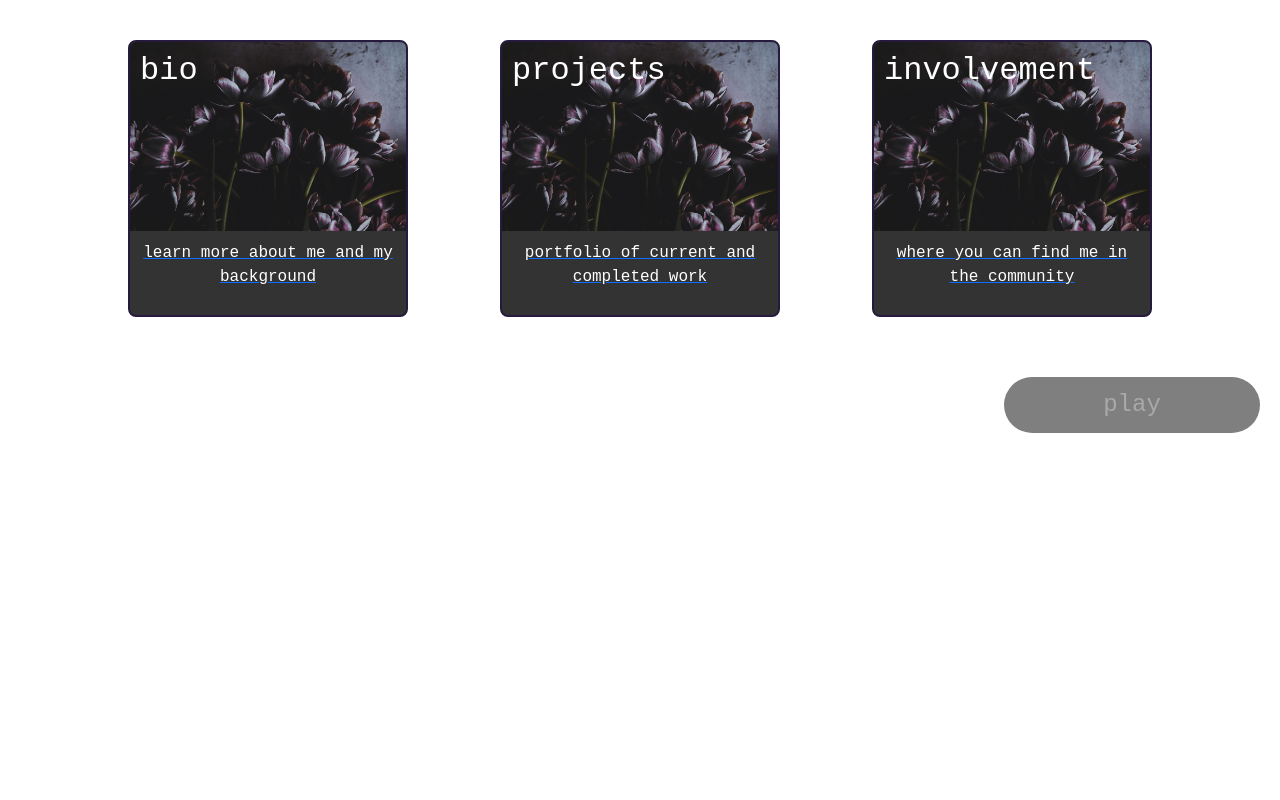
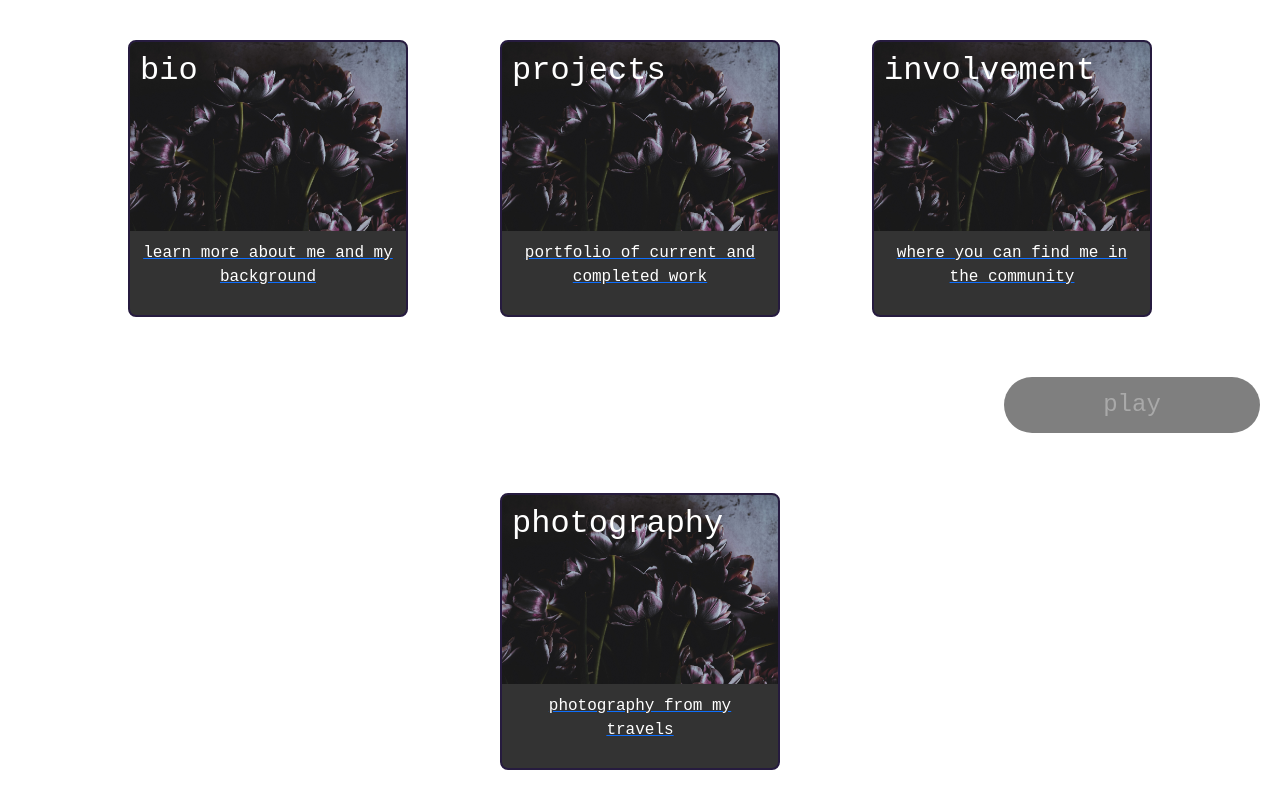
Before and after one commit to CG020/camilagrubbweb, a React (Vite) app: page / in a window 1280 px wide. Shown: the part 1400-2200 px from the top of the page. Before the commit the page ends 1863 px from the top, so only its background shows below. Built offline with nearby package versions, Linux system fonts and the light colour scheme.

Commit message:
added more panels to main page + detail fixing

```diff
--- a/src/App.tsx
+++ b/src/App.tsx
@@ -7,6 +7,7 @@ import ContactPage from './components/ContactPage';
 import BioPage from './components/BioPage';
 import ProjectsPage from './components/ProjectsPage';
 import InvolvePage from './components/InvolvePage';
+import PhotoPage from './components/PhotoPage';
 import NavBar from "./components/NavBar";
 import Header from "./components/Header";
 import Panel from './components/Panel';
@@ -69,12 +70,21 @@ function App() {
             /> </Link>
           </div>
           <Divider title="play" align1='auto' align2='20px'></Divider>
+          <div className='container'>
+            <Link to="/photo">
+              <Panel
+                title="photography"
+                image="src\assets\bioImage.jpg"
+                content="photography from my travels"
+              /> </Link>
+          </div>
         </div>
         } />
         <Route path="/contact" element={<ContactPage />} />
         <Route path="/bio" element={<BioPage />} />
         <Route path="/projects" element={<ProjectsPage />} />
         <Route path="/involve" element={<InvolvePage />} />
+        <Route path="/photo" element={<PhotoPage />} />
         </Routes>
     </Router>
   );
--- a/src/components/BioPage.tsx
+++ b/src/components/BioPage.tsx
@@ -8,6 +8,7 @@ const BioPage = () => {
         display: 'flex',
         justifyContent: 'center',
         padding: '20px',
+        maxWidth: '100%',
     };
 
     const headerText: React.CSSProperties = {
@@ -26,6 +27,7 @@ const BioPage = () => {
         marginRight: '20px',
         padding: '30px',
         borderRadius: '50px',
+        maxWidth: '100%',
     };
 
     const bioText: React.CSSProperties = {
@@ -34,6 +36,7 @@ const BioPage = () => {
         textAlign: 'center',
         fontSize: '1em',
         marginTop: '35px',
+        maxWidth: '100%',
     };
 
     useEffect(() => {
@@ -43,9 +46,9 @@ const BioPage = () => {
             sections.forEach(section => {
                 const sectionTop = section.getBoundingClientRect().top;
                 const sectionBottom = section.getBoundingClientRect().bottom;
-                const partiallyInView = sectionTop < window.innerHeight && sectionBottom >= 0;
+                const middle = sectionTop < window.innerHeight && sectionBottom >= 0;
 
-                if (partiallyInView) {
+                if (middle) {
                     section.classList.add('isVisible');
                 } else {
                     section.classList.remove('isVisible');
--- a/src/components/ContactPage.tsx
+++ b/src/components/ContactPage.tsx
@@ -10,7 +10,7 @@ const ContactPage = () => {
 
     return (
     <div>
-        <NavBar message={'contact information'}/>
+        <NavBar message={'contact information'} tabs={['']}/>
         <p style={contactStyle}>contact me with any of the options below or browse my professional profiles</p>
         <div className='container'>
             <Panel
--- /dev/null
+++ b/src/components/PhotoPage.tsx
@@ -0,0 +1,12 @@
+import NavBar from "./NavBar";
+
+const PhotoPage = () => {
+
+    return(
+        <div>
+        <NavBar message={'photo gallery'} tabs={['']}/>
+        </div>
+    )
+}
+
+export default PhotoPage;
```
